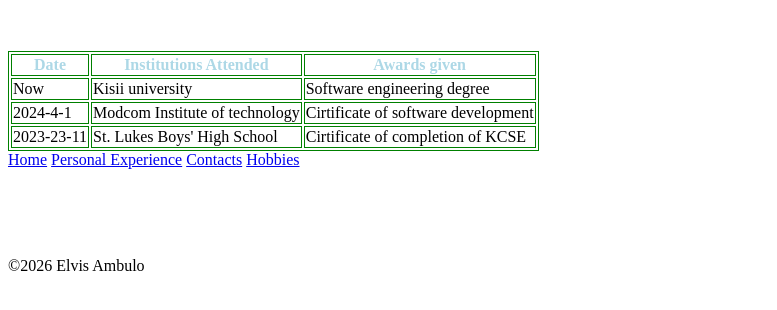
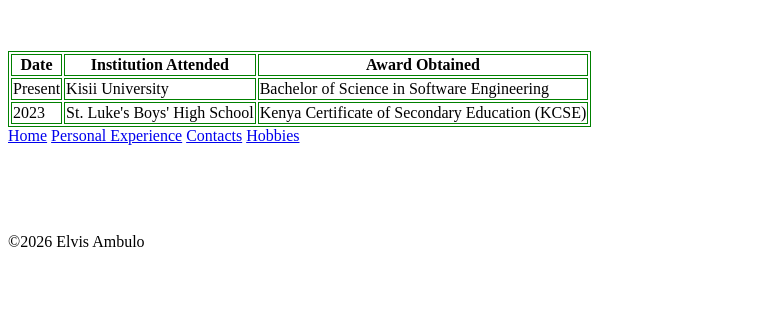
Before and after one commit to ElvisAmbulo/cv, a plain HTML site: page personalxperience.html in a window 1280 px wide. Shown: the part 106-416 px from the top of the page, without its empty margins (0-777 px from the left). Drawn offline with Linux system fonts and the light colour scheme.

Commit message:
table update

```diff
--- a/personalxperience.html
+++ b/personalxperience.html
@@ -20,27 +20,27 @@
         <br><br>
 
         <table border="1" bordercolor="green">
-            <thead style="color: lightblue;">
+    <thead>
+        <tr>
             <th>Date</th>
-                <th>Institutions Attended</th>
-                <th>Awards given</th>
+            <th>Institution Attended</th>
+            <th>Award Obtained</th>
+        </tr>
     </thead>
+    <tbody>
         <tr>
-                <td>Now</td>
-                <td>Kisii university</td>
-                <td>Software engineering degree</td>
+            <td>Present</td>
+            <td>Kisii University</td>
+            <td>Bachelor of Science in Software Engineering</td>
         </tr>
         <tr>
-                <td>2024-4-1</td>
-                <td>Modcom Institute of technology</td>
-                <td>Cirtificate of software development</td>
+            <td>2023</td>
+            <td>St. Luke's Boys' High School</td>
+            <td>Kenya Certificate of Secondary Education (KCSE)</td>
         </tr>
-            <tr>
-                <td>2023-23-11</td>
-                <td>St. Lukes Boys' High School</td>
-                <td>Cirtificate of completion of KCSE</td>
-            </tr>
+    </tbody>
 </table>
+
     </section>
 
     <section>
```
Lines whose indentation alone changed are shown as unchanged.
